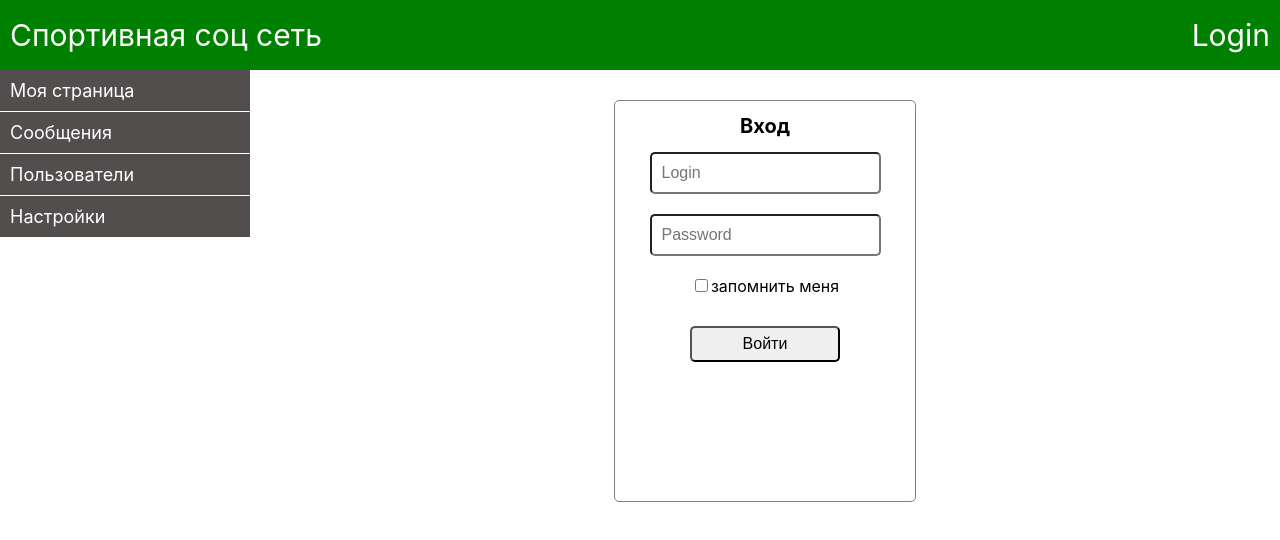
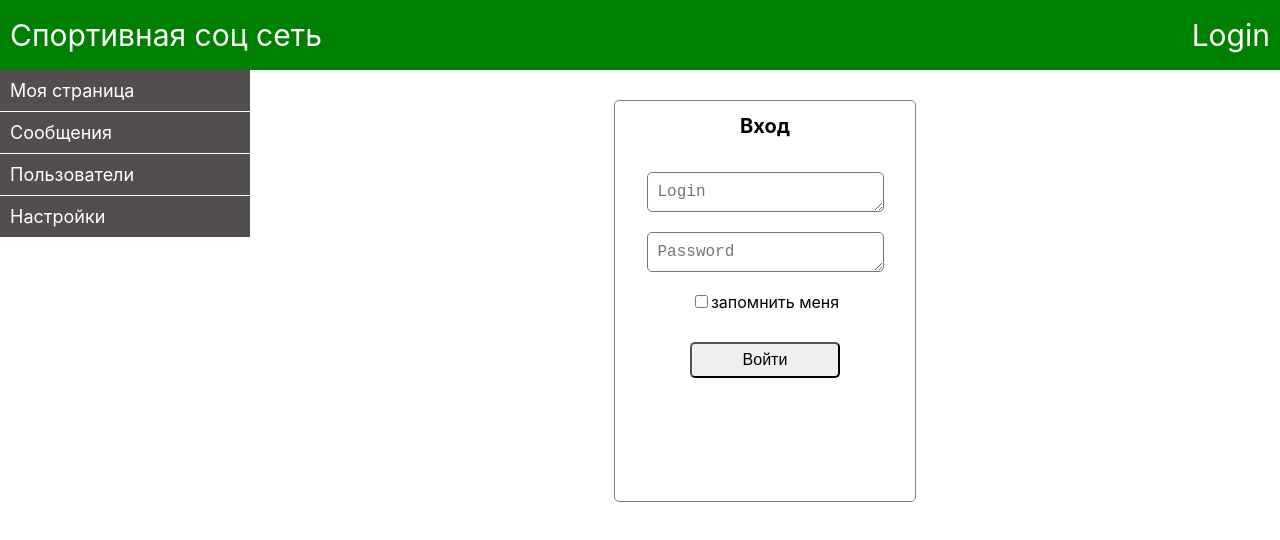
Before and after one commit to petrov6827/learn-react, a React (Create React App) app: page /login in a window 1280 px wide. Shown: the top 540 px of the page. Built offline with nearby package versions, Linux system fonts and the light colour scheme; no server answers.

Commit message:
validation redux-form валидация на формы

```diff
--- a/src/components/Dialogs/Dialogs.jsx
+++ b/src/components/Dialogs/Dialogs.jsx
@@ -3,6 +3,8 @@ import s from './Dialogs.module.scss';
 import DialogItem from './DialogItem/DialogItem';
 import Message from './Message/Message';
 import { Field, reduxForm } from 'redux-form';
+import { required, maxLength10 } from '../../utils/validators/validators';
+import { Textarea } from '../common/FormsControls/FormsControls';
 
 const Dialogs = (props) => {
   let state = props.dialogsPage;
@@ -34,8 +36,9 @@ const AddMessageForm = (props) => {
   return (
     <form onSubmit={props.handleSubmit} className={s.input}>
       <Field
-        component="textarea"
         name="newMessageBody"
+        component={Textarea}
+        validate={(required, maxLength10)}
         cols="40"
         rows="2"
         placeholder="enter your message"
@@ -49,4 +52,5 @@ const AddMessageForm = (props) => {
 const AddMessageFormRedux = reduxForm({ form: 'dialogAddMessageForm' })(
   AddMessageForm
 );
+
 export default Dialogs;
--- a/src/components/Login/Login.jsx
+++ b/src/components/Login/Login.jsx
@@ -1,6 +1,11 @@
 import React from 'react';
 import s from './login.module.scss';
 import { reduxForm, Field } from 'redux-form';
+import { Textarea, Element } from '../common/FormsControls/FormsControls';
+import {
+  requiredLogin,
+  requiredPassword,
+} from '../../utils/validators/validators';
 
 const LoginForm = (props) => {
   return (
@@ -9,20 +14,24 @@ const LoginForm = (props) => {
         <label htmlFor="login"></label>
         <Field
           className={s.item}
+          rows="1"
           name="login"
           placeholder="Login"
-          component="input"
-          type="text"
+          component={Textarea}
+          type="textarea"
+          validate={[requiredLogin]}
         />
       </div>
       <div>
         <label htmlFor="password"></label>
         <Field
           className={s.item}
+          rows="1"
           name="password"
           placeholder="Password"
-          component="input"
-          type="text"
+          component={Textarea}
+          type="textarea"
+          validate={[requiredPassword]}
         />
       </div>
       <div>
--- a/src/components/Login/login.module.scss
+++ b/src/components/Login/login.module.scss
@@ -44,4 +44,5 @@
   outline: none;
   margin: 0 auto;
   margin-bottom: 20px;
+  margin-top: 20px;
 }
--- a/src/components/Profile/MyPosts/MyPosts.jsx
+++ b/src/components/Profile/MyPosts/MyPosts.jsx
@@ -2,6 +2,8 @@ import React from 'react';
 import s from './MyPosts.module.scss';
 import Post from './Post/Post';
 import { Field, reduxForm } from 'redux-form';
+import { required, maxLength15 } from '../../../utils/validators/validators';
+import { Textarea } from '../../common/FormsControls/FormsControls';
 
 const MyPosts = (props) => {
   let postsElements = props.posts.map((p) => (
@@ -24,10 +26,12 @@ const AddNewPostTextForm = (props) => {
     <form onSubmit={props.handleSubmit}>
       <Field
         name="newPostText"
-        component="textarea"
+        component={Textarea}
+        validate={[required, maxLength15]}
         cols="40"
         rows="2"
         className={s.area__input}
+        placeholder="type ur text"
       />
       <button className={s.post__send}>Добавить пост</button>
     </form>
--- /dev/null
+++ b/src/components/common/FormsControls/FormsControls.js
@@ -0,0 +1,31 @@
+import React from 'react';
+import s from './FormsControls.module.scss';
+
+export const Textarea = ({
+  input,
+  type,
+  meta: { touched, error, warning },
+  ...props
+}) => {
+  const hasError = touched && error;
+  return (
+    <div className={s.form__control + ' ' + (hasError ? s.error : '')}>
+      <div>
+        <textarea {...input} {...props} />
+      </div>
+      {touched &&
+        ((error && <span>{error}</span>) ||
+          (warning && <span>{warning}</span>))}
+    </div>
+  );
+};
+
+export const Element = (Element) => ({ input, meta, ...props }) => {
+  const hasError = meta.touched && meta.error;
+  return (
+    <div className={s.formControl + ' ' + (hasError ? s.error : '')}>
+      <Element {...input} {...props} />
+      {hasError && <span> {meta.error} </span>}
+    </div>
+  );
+};
--- /dev/null
+++ b/src/components/common/FormsControls/FormsControls.module.scss
@@ -0,0 +1,13 @@
+.form__control.error input,
+.form__control.error textarea {
+  border: 2px solid red;
+  margin-bottom: 5px;
+}
+
+.form__control.error span {
+  color: red;
+}
+
+.error span {
+  margin-bottom: 0px;
+}
--- /dev/null
+++ b/src/utils/validators/validators.js
@@ -0,0 +1,10 @@
+export const required = (value) => (value ? undefined : 'Введите текст');
+export const requiredLogin = (value) => (value ? undefined : 'Введите логин');
+export const requiredPassword = (value) =>
+  value ? undefined : 'Введите пароль';
+export const maxLength = (max) => (value) =>
+  value && value.length > max
+    ? `Должно быть не более ${max} символов`
+    : undefined;
+export const maxLength10 = maxLength(10);
+export const maxLength15 = maxLength(15);
```
